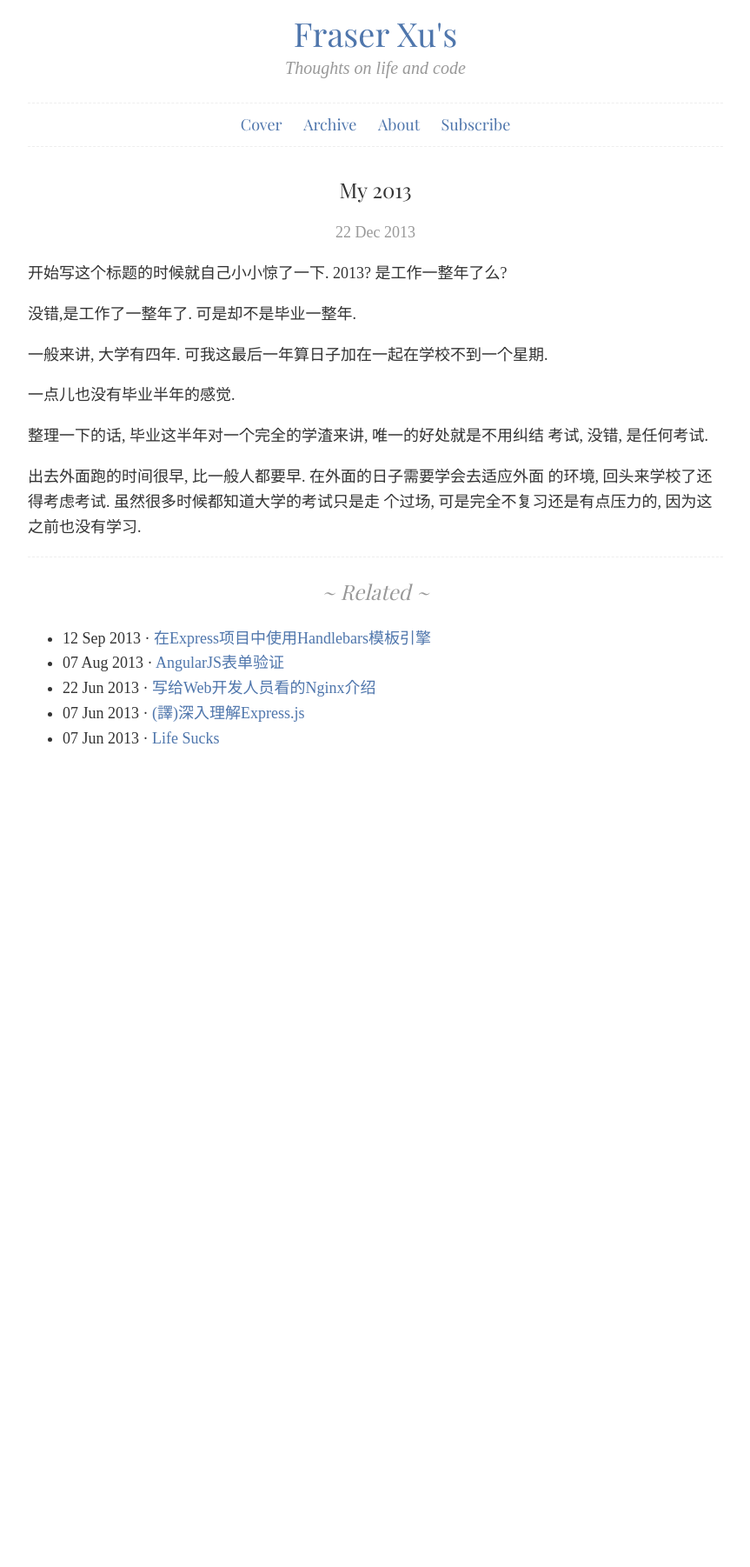
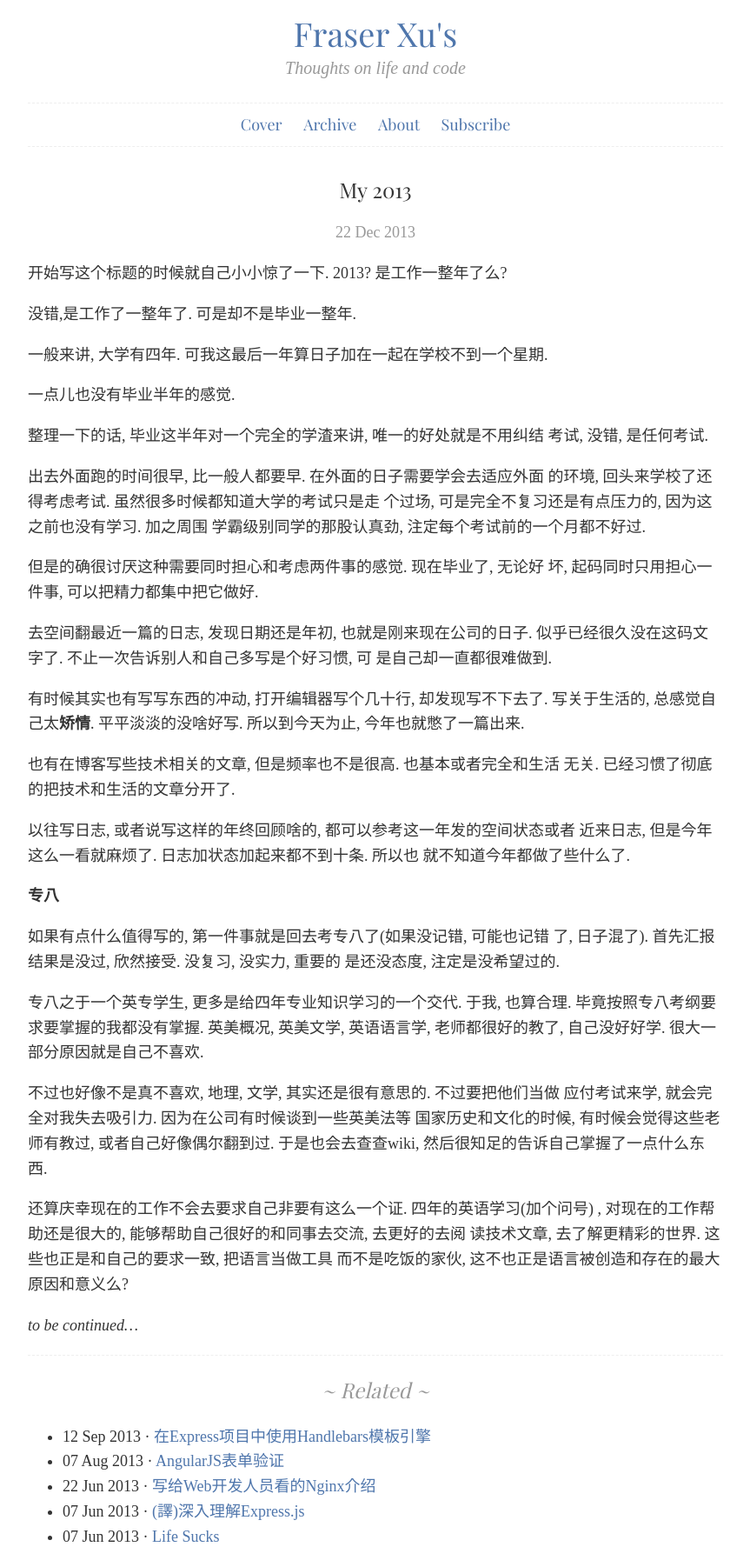
Before and after one commit to fraserxu/fraserxu.github.io, a Jekyll site: the page built from _posts/2013-12-22-My-2013.md, in a window 1280 px wide. Shown: the whole page at 87% size, without its empty margins (208-1071 px from the left). Built offline with Jekyll 4.4.1, drawn with Linux system fonts in a browser that asks for light colours; some web fonts are replaced; Markdown is read by kramdown in place of the engine named in the settings; before the commit the page ends 900 px from its top, so only the background shows below that.

Commit message:
update post

```diff
--- a/_posts/2013-12-22-My-2013.md
+++ b/_posts/2013-12-22-My-2013.md
@@ -17,4 +17,45 @@ title: My 2013
 
 出去外面跑的时间很早, 比一般人都要早. 在外面的日子需要学会去适应外面
 的环境, 回头来学校了还得考虑考试. 虽然很多时候都知道大学的考试只是走
-个过场, 可是完全不复习还是有点压力的, 因为这之前也没有学习.
+个过场, 可是完全不复习还是有点压力的, 因为这之前也没有学习. 加之周围
+学霸级别同学的那股认真劲, 注定每个考试前的一个月都不好过.
+
+但是的确很讨厌这种需要同时担心和考虑两件事的感觉. 现在毕业了, 无论好
+坏, 起码同时只用担心一件事, 可以把精力都集中把它做好.
+
+去空间翻最近一篇的日志, 发现日期还是年初, 也就是刚来现在公司的日子.
+似乎已经很久没在这码文字了. 不止一次告诉别人和自己多写是个好习惯, 可
+是自己却一直都很难做到.
+
+有时候其实也有写写东西的冲动, 打开编辑器写个几十行, 却发现写不下去了.
+写关于生活的, 总感觉自己太**矫情**. 平平淡淡的没啥好写. 所以到今天为止,
+今年也就憋了一篇出来.
+
+也有在博客写些技术相关的文章, 但是频率也不是很高. 也基本或者完全和生活
+无关. 已经习惯了彻底的把技术和生活的文章分开了.
+
+以往写日志, 或者说写这样的年终回顾啥的, 都可以参考这一年发的空间状态或者
+近来日志, 但是今年这么一看就麻烦了. 日志加状态加起来都不到十条. 所以也
+就不知道今年都做了些什么了.
+
+###专八
+
+如果有点什么值得写的, 第一件事就是回去考专八了(如果没记错, 可能也记错
+了, 日子混了). 首先汇报结果是没过, 欣然接受. 没复习, 没实力, 重要的
+是还没态度, 注定是没希望过的.
+
+专八之于一个英专学生, 更多是给四年专业知识学习的一个交代. 于我, 也算合理.
+毕竟按照专八考纲要求要掌握的我都没有掌握. 英美概况, 英美文学, 英语语言学,
+老师都很好的教了, 自己没好好学. 很大一部分原因就是自己不喜欢.
+
+不过也好像不是真不喜欢, 地理, 文学, 其实还是很有意思的. 不过要把他们当做
+应付考试来学, 就会完全对我失去吸引力. 因为在公司有时候谈到一些英美法等
+国家历史和文化的时候, 有时候会觉得这些老师有教过, 或者自己好像偶尔翻到过.
+于是也会去查查wiki, 然后很知足的告诉自己掌握了一点什么东西.
+
+还算庆幸现在的工作不会去要求自己非要有这么一个证. 四年的英语学习(加个问号)
+, 对现在的工作帮助还是很大的, 能够帮助自己很好的和同事去交流, 去更好的去阅
+读技术文章, 去了解更精彩的世界. 这些也正是和自己的要求一致, 把语言当做工具
+而不是吃饭的家伙, 这不也正是语言被创造和存在的最大原因和意义么?
+
+<i>to be continued...</i>
```
